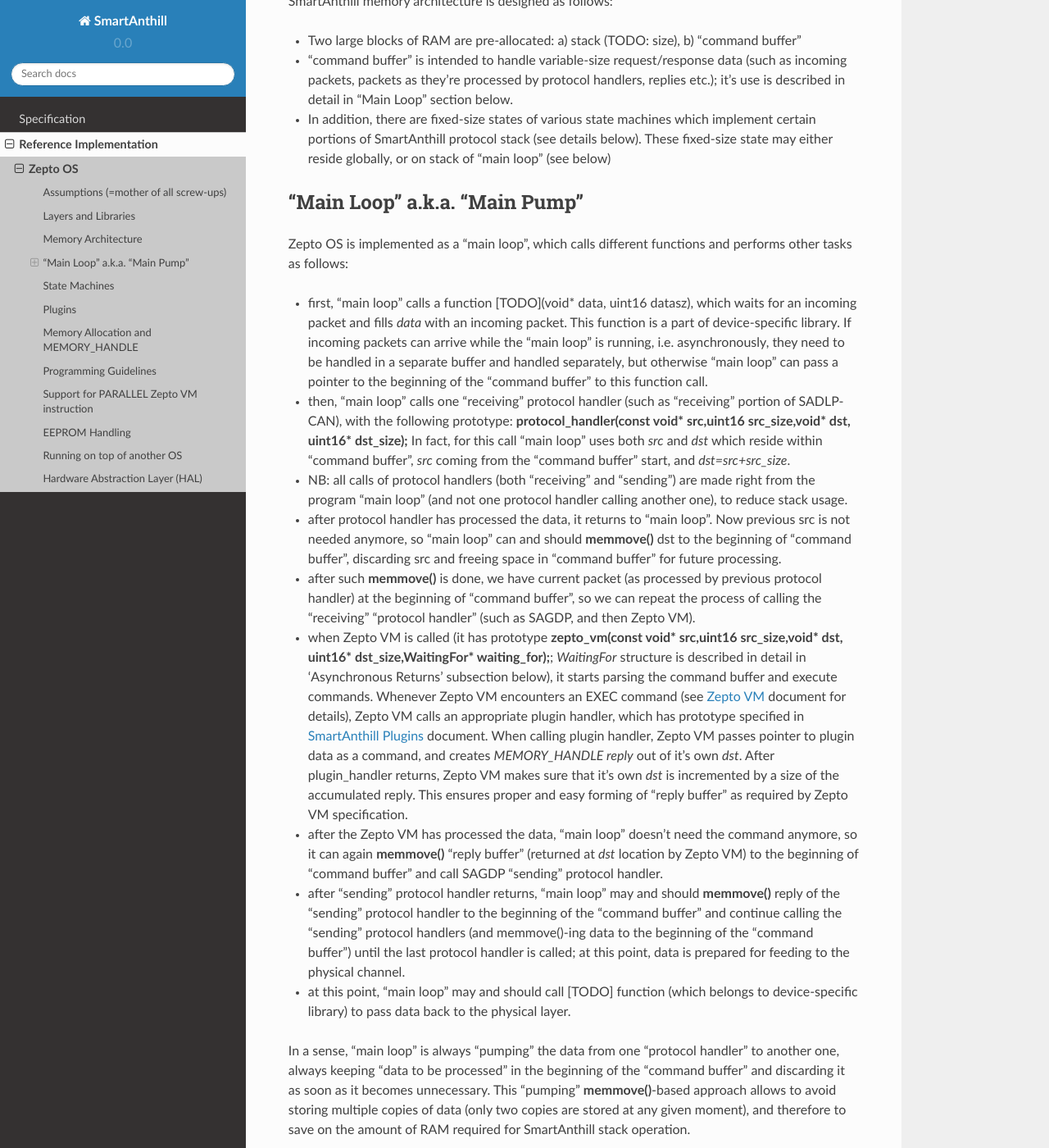
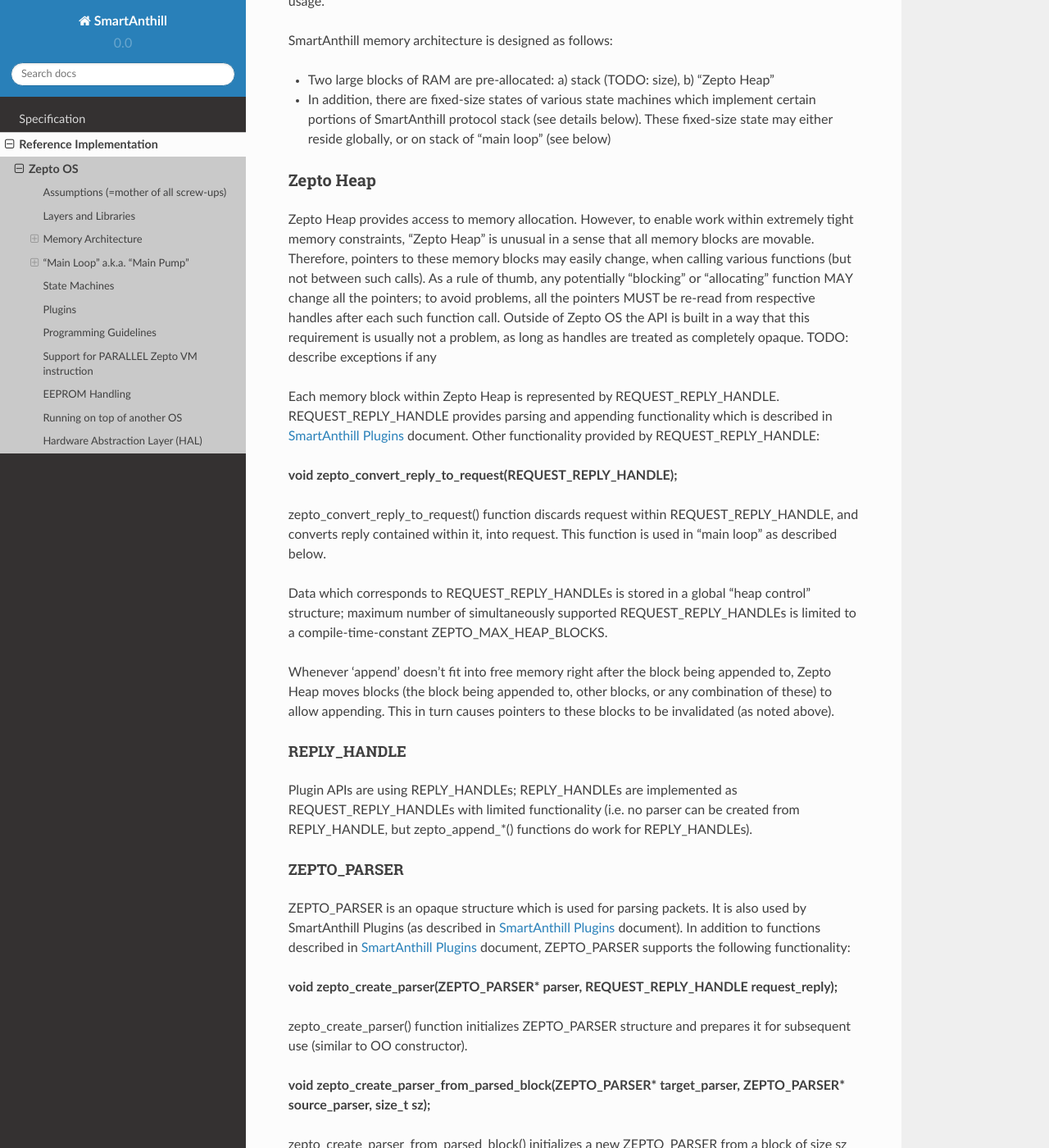
Before and after one commit to smartanthill/smartanthill2_0, a Sphinx documentation site: the page built from docs/design-documents/reference-implementation/zepto-os.rst, in a window 1280 px wide and 1400 px high, scrolled down 2030 px. Shown: the whole window at 82% size. Built offline with Sphinx 7.4.7 and the Read the Docs theme 2.0.0, drawn with Linux system fonts in a browser that asks for light colours; some of the changed text lies outside the part shown.

Commit message:
Zepto OS v0.2.5, Plugins v0.2.1: REQUEST_REPLY_HANDLE etc.

```diff
--- a/docs/design-documents/reference-implementation/zepto-os.rst
+++ b/docs/design-documents/reference-implementation/zepto-os.rst
@@ -68,26 +68,58 @@
 
 SmartAnthill memory architecture is designed as follows:
 
-* Two large blocks of RAM are pre-allocated: a) stack (TODO: size), b) “command buffer”
-* “command buffer” is intended to handle variable-size request/response data (such as incoming packets, packets as they're processed by protocol handlers, replies etc.); it's use is described in detail in "Main Loop" section below.
+* Two large blocks of RAM are pre-allocated: a) stack (TODO: size), b) “Zepto Heap"
 * In addition, there are fixed-size states of various state machines which implement certain portions of SmartAnthill protocol stack (see details below). These fixed-size state may either reside globally, or on stack of "main loop" (see below)
+
+Zepto Heap
+^^^^^^^^^^
+
+Zepto Heap provides access to memory allocation. However, to enable work within extremely tight memory constraints, "Zepto Heap" is unusual in a sense that all memory blocks are movable. Therefore, pointers to these memory blocks may easily change, when calling various functions (but not between such calls). As a rule of thumb, any potentially "blocking" or "allocating" function MAY change all the pointers; to avoid problems, all the pointers MUST be re-read from respective handles after each such function call. Outside of Zepto OS the API is built in a way that this requirement is usually not a problem, as long as handles are treated as completely opaque. TODO: describe exceptions if any
+
+Each memory block within Zepto Heap is represented by REQUEST_REPLY_HANDLE. REQUEST_REPLY_HANDLE provides parsing and appending functionality which is described in :ref:`saplugin` document. Other functionality provided by REQUEST_REPLY_HANDLE:
+
+**void zepto_convert_reply_to_request(REQUEST_REPLY_HANDLE);**
+
+zepto_convert_reply_to_request() function discards request within REQUEST_REPLY_HANDLE, and converts reply contained within it, into request. This function is used in "main loop" as described below.
+
+Data which corresponds to REQUEST_REPLY_HANDLEs is stored in a global "heap control" structure; maximum number of simultaneously supported REQUEST_REPLY_HANDLEs is limited to a compile-time-constant ZEPTO_MAX_HEAP_BLOCKS.
+
+Whenever 'append' doesn't fit into free memory right after the block being appended to, Zepto Heap moves blocks (the block being appended to, other blocks, or any combination of these) to allow appending. This in turn causes pointers to these blocks to be invalidated (as noted above).
+
+REPLY_HANDLE
+''''''''''''
+
+Plugin APIs are using REPLY_HANDLEs; REPLY_HANDLEs are implemented as REQUEST_REPLY_HANDLEs with limited functionality (i.e. no parser can be created from REPLY_HANDLE, but zepto_append_*() functions do work for REPLY_HANDLEs).
+
+ZEPTO_PARSER
+''''''''''''
+
+ZEPTO_PARSER is an opaque structure which is used for parsing packets. It is also used by SmartAnthill Plugins (as described in :ref:`saplugin` document). In addition to functions described in :ref:`saplugin` document, ZEPTO_PARSER supports the following functionality:
+
+**void zepto_create_parser(ZEPTO_PARSER* parser, REQUEST_REPLY_HANDLE request_reply);**
+
+zepto_create_parser() function initializes ZEPTO_PARSER structure and prepares it for subsequent use (similar to OO constructor).
+
+**void zepto_create_parser_from_parsed_block(ZEPTO_PARSER* target_parser, ZEPTO_PARSER* source_parser, size_t sz);**
+
+zepto_create_parser_from_parsed_block() initializes a new ZEPTO_PARSER from a block of size sz within existing parser (similar to another OO constructor). This is used to support nested parsing (which in turn enables plugin processing as described below).
 
 "Main Loop" a.k.a. "Main Pump"
 ------------------------------
 
 Zepto OS is implemented as a "main loop", which calls different functions and performs other tasks as follows:
 
-* first, "main loop" calls a function [TODO](void\* data, uint16 datasz), which waits for an incoming packet and fills *data* with an incoming packet. This function is a part of device-specific library. If incoming packets can arrive while the "main loop" is running, i.e. asynchronously, they need to be handled in a separate buffer and handled separately, but otherwise "main loop" can pass a pointer to the beginning of the “command buffer” to this function call.
-* then, "main loop" calls one “receiving” protocol handler (such as “receiving” portion of SADLP-CAN), with the following prototype: **protocol_handler(const void\* src,uint16 src_size,void\* dst, uint16\* dst_size);** In fact, for this call "main loop" uses both *src* and *dst* which reside within “command buffer”, *src* coming from the “command buffer” start, and *dst=src+src_size*.
+* first, "main loop" calls a function zepto_hal_incoming_packet(REQUEST_REPLY_HANDLE data), which waits for an incoming packet and fills *data* with an incoming packet. This function is a part of device-specific library. If incoming packets can arrive while the "main loop" is running, i.e. asynchronously, they need to be handled in a separate buffer and handled separately.
+* then, "main loop" calls one of “receiving” protocol handlers (such as “receiving” portion of SADLP-CAN), with the following prototype: **byte protocol_handler(REQUEST_REPLY_HANDLE);**
 * NB: all calls of protocol handlers (both “receiving” and “sending”) are made right from the program “main loop” (and not one protocol handler calling another one), to reduce stack usage.
-* after protocol handler has processed the data, it returns to “main loop”. Now previous src is not needed anymore, so "main loop" can and should **memmove()** dst to the beginning of “command buffer”, discarding src and freeing space in "command buffer" for future processing.
-* after such **memmove()** is done, we have current packet (as processed by previous protocol handler) at the beginning of “command buffer”, so we can repeat the process of calling the “receiving” “protocol handler” (such as SAGDP, and then Zepto VM).
-* when Zepto VM is called (it has prototype **zepto_vm(const void\* src,uint16 src_size,void\* dst, uint16\* dst_size,WaitingFor\* waiting_for);**; *WaitingFor* structure is described in detail in 'Asynchronous Returns' subsection below), it starts parsing the command buffer and execute commands. Whenever Zepto VM encounters an EXEC command (see :ref:`sazeptovm` document for details), Zepto VM calls an appropriate plugin handler, which has prototype specified in :ref:`saplugin` document. When calling plugin handler, Zepto VM passes pointer to plugin data as a command, and creates *MEMORY_HANDLE reply* out of it's own *dst*. After plugin_handler returns, Zepto VM makes sure that it's own *dst* is incremented by a size of the accumulated reply. This ensures proper and easy forming of "reply buffer" as required by Zepto VM specification.
-* after the Zepto VM has processed the data, “main loop” doesn't need the command anymore, so it can again **memmove()** "reply buffer" (returned at *dst* location by Zepto VM) to the beginning of “command buffer” and call SAGDP “sending” protocol handler.
-* after “sending” protocol handler returns, “main loop” may and should **memmove()** reply of the “sending” protocol handler to the beginning of the “command buffer” and continue calling the “sending” protocol handlers (and memmove()-ing data to the beginning of the “command buffer”) until the last protocol handler is called; at this point, data is prepared for feeding to the physical channel.
-* at this point, "main loop" may and should call [TODO] function (which belongs to device-specific library) to pass data back to the physical layer.
+* after protocol handler has processed the data, it returns to “main loop”. Now previous request within REQUEST_REPLY_HANDLE is not needed anymore, so "main loop" calls zepto_convert_reply_to_request() to discard previous request and to convert reply of the previous protocol layer into request of the next protocol layer.
+* after such zepto_convert_reply_to_request() call, we can repeat the process of calling the “receiving” “protocol handler” (such as SAGDP, and then SACCP and Zepto VM).
+* when Zepto VM is called (it has prototype **zepto_vm(REQUEST_REPLY_HANDLE, WaitingFor\* waiting_for);**; *WaitingFor* structure is described in detail in 'Asynchronous Returns' subsection below), it starts parsing the request and execute commands. Whenever Zepto VM encounters an EXEC command (see :ref:`sazeptovm` document for details), Zepto VM creates a nested ZEPTO_PARSER (to parse plugin data), and calls an appropriate plugin handler (passing this nested parser as a parameter); prototype of plugin handler is specified in :ref:`saplugin` document. After plugin_handler returns, Zepto VM merges plugin reply into it's own reply. This ensures proper and easy forming of "reply buffer" as required by Zepto VM specification.
+* after the Zepto VM has processed the data, “main loop” doesn't need the command anymore, so it can again call zepto_convert_reply_to_request() and call SAGDP “sending” protocol handler.
+* after “sending” protocol handler returns, “main loop” calls zepto_convert_reply_to_request() and continues calling the “sending” protocol handlers (and zepto_convert_reply_to_request() after each protocol handler call) until the last protocol handler is called; at this point, data is prepared for feeding to the physical channel.
+* at this point, "main loop" calls [TODO] function (which belongs to device-specific library) to pass data back to the physical layer.
 
-In a sense, "main loop" is always "pumping" the data from one "protocol handler" to another one, always keeping "data to be processed" in the beginning of the "command buffer" and discarding it as soon as it becomes unnecessary. This "pumping" **memmove()**-based approach allows to avoid storing multiple copies of data (only two copies are stored at any given moment), and therefore to save on the amount of RAM required for SmartAnthill stack operation.
+In a sense, "main loop" is always "pumping" the data from one "protocol handler" to another one, always keeping "data to be processed" within the same REQUEST_REPLY_HANDLE, calling zepto_convert_reply_to_request() (which effectively discards 'old' request data and converts reply data into 'new' request data) as soon as 'old' request data becomes unnecessary. This "pumping" zepto-convert_reply_to_request()-based approach allows to avoid storing multiple copies of data (only two copies are stored at any given moment), and therefore to save on the amount of RAM required for SmartAnthill stack operation.
 
 Return Codes
 ^^^^^^^^^^^^
@@ -97,7 +129,7 @@
 Asynchronous Returns from Zepto VM
 ^^^^^^^^^^^^^^^^^^^^^^^^^^^^^^^^^^
 
-In addition to paramaters which are usual for protocol handlers, Zepto VM also receives a pointer to a struct WaitingFor { uint16 sec; uint16 msec; byte pins_to_wait[(NPINS+7)/8]; byte pin_values_to_wait[(NPINS+7)/8] };
+In addition to paramaters which are usual for protocol handlers, Zepto VM also receives a pointer to a struct WaitingFor { uint16_t sec; uint16_t msec; byte pins_to_wait[(NPINS+7)/8]; byte pin_values_to_wait[(NPINS+7)/8] };
 When Zepto VM execution is paused to wait for some event, it SHOULD return to "main loop" with an error code = WAITING_FOR, filling in this parameter with time which it wants to wait, and filling in any pins (with associated pin values) for which it wants to wait. These instructions to wait for are always treated as waiting for *any* of conditions to happen, i.e. to "wait for time OR for pin#2==1 OR for pin#4==0".
 
 It is responsibility of the "main loop" to perform waiting as requested by Zepto VM and call it back when the condition is met (passing NULL for src).
@@ -118,23 +150,12 @@
 
 Zepto OS plugins MUST be compliant with SmartAnthill Plugin specification, as outlined in :ref:`saplugin` document.
 
-Memory Allocation and MEMORY_HANDLE
------------------------------------
-
-Zepto OS supports a very rudimentary memory allocation. All memory always comes from "command buffer". To enable memory allocation in very constrained environments, Zepto OS uses a concept of MEMORY_HANDLE.
-
-MEMORY_HANDLE encapsulates "memory block" (via an additional indirection). Zepto OS MAY move memory blocks at certain points (specifically, when a switch to another "green thread" may occur). In particular, MEMORY_HANDLE is used for Plugin Handlers (see :ref:`saplugin` document for details).
-
-Whoever uses MEMORY_HANDLE, MUST NOT store pointers to the memory block over such "dangerous" points in program. Debug implementation of Zepto OS will track such situations and will cause an exception when an access to such a pointer occurs after "dangerous" point.
-
-TODO: list of such "dangerous" points.
-
 Programming Guidelines
 ----------------------
 
 The following guidelines are considered important to ensure that only absolutely minimum amount of RAM is used:
 
-* Dynamic allocation is heavily discouraged. When used, it MUST be based on MEMORY_HANDLES as described above (yes, it means no **malloc()**)
+* Dynamic allocation is heavily discouraged. When used, it MUST be based on REQUEST_REPLY_HANDLES as described above (yes, it means no **malloc()**)
 * No third-party libraries (except for those specially designed for MCUs) are allowed
 * All on-stack arrays MUST be analyzed for being necessary and rationale presented in comments.
 
@@ -143,7 +164,7 @@
 
 PARALLEL instruction is supported by Zepto VM, starting from ZeptoVM-Medium. It allows for pseudo-parallel execution (i.e. when plugin A is waiting, plugin B may continue to work).
 
-Implementing PARALLEL instruction is tricky, in particular, because we don't know how much space to allocate for each pseudo-thread to use from "reply buffer". To get around this problem, we've encapsulated reply buffer as an opaque MEMORY_HANDLE.
+Implementing PARALLEL instruction is tricky, in particular, because we don't know how much space to allocate for each pseudo-thread to use from "reply buffer". To get around this problem, we've encapsulated reply buffer as an opaque REQUEST_REPLY_HANDLE.
 
 In addition, to accommodate per-pseudo-thread expression stacks, at the moment of PARALLEL instruction we perform a 'virtual split' of the remaining space in "expression stack" into "per-pseudo-thread expression stacks"; to implement this 'virtual split', we keep an array of offsets of these "per-pseudo-thread expression stacks" within main "expression stack", and move them as necessary to accommodate expression stack requests (in a manner similar to the handling of "reply sub-buffers" described above).
 
@@ -164,7 +185,7 @@
 
 TODO: error codes
 
-**int get_incoming_packet(void\* buf, size_t* bufSize);**
+**int zepto_hal_incoming_packet(REQUEST_REPLY_HANDLE data);**
 
 where bufSize is an inout parameter, taking original buffer size and returning packet size back. get_incoming_packet() returns error code (TODO: codes)
 
```
Also changed, not shown: other parts of docs/design-documents/reference-implementation/zepto-os.rst (+1 -1 lines), docs/design-documents/smartanthill-plugins.rst (+39 -19 lines).
